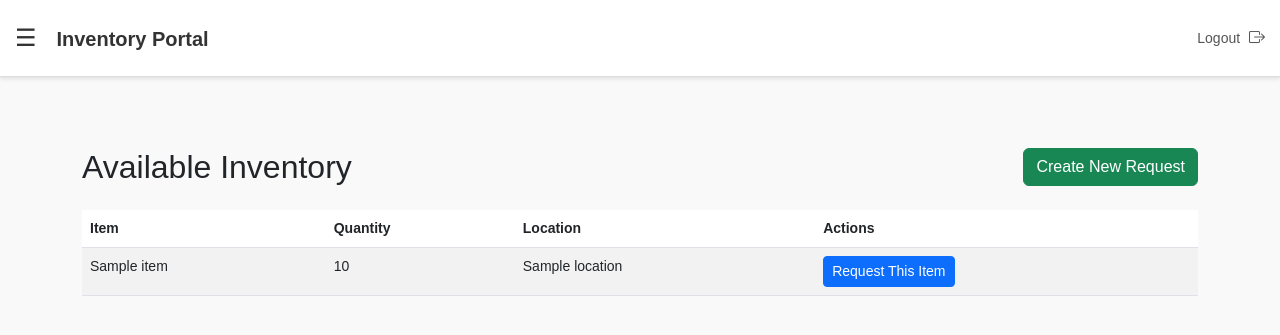
After one commit to ladvapranay/InventoryTrackerApp, a Django app: template templates/available_inventory.html in a window 1280 px wide. The commit adds this page. Shown: the top 335 px of the page. Run offline with Django 5.2, Linux system fonts and the light colour scheme; the template is opened without the code that fills it: most values are stand-ins (such as "Sample title", 1, 10 or a date in 2020).

```diff
--- a/InventoryTrackerApp/urls.py
+++ b/InventoryTrackerApp/urls.py
@@ -24,6 +24,7 @@ urlpatterns = [
     path('admin/', admin.site.urls),  # Admin route
     path('', auth_views.LoginView.as_view(template_name='registration/login.html'), name='login'),  # Login page
     path('logout/', auth_views.LogoutView.as_view(next_page='/'), name='logout'),  # Logout
-    path('dashboard/', views.dashboard, name='dashboard'),  # Dashboard route
+    path('dashboard/', views.dashboard, name='dashboard'), # Dashboard route
+    path('available-inventory/', views.available_inventory, name='available_inventory'),
     path('create-request/', views.create_request, name='create_request'),
 ]
--- /dev/null
+++ b/templates/available_inventory.html
@@ -0,0 +1,46 @@
+{% extends "base.html" %}
+
+{% block title %}Available Inventory{% endblock %}
+
+{% block content %}
+<div class="container mt-5">
+    <!-- Toolbar Section -->
+    <div class="toolbar d-flex justify-content-between align-items-center mb-4">
+        <h2 class="m-0">Available Inventory</h2>
+        <a href="{% url 'create_request' %}" class="btn btn-success">Create New Request</a>
+    </div>
+
+    <!-- Content Section -->
+    {% if items.count == 0 %}
+        <p>No inventory items available at the moment.</p>
+    {% else %}
+        <!-- Responsive Table -->
+        <div class="table-responsive">
+            <table class="table table-striped">
+                <thead>
+                    <tr>
+                        <th>Item</th>
+                        <th>Quantity</th>
+                        <th>Location</th>
+                        <th>Actions</th>
+                    </tr>
+                </thead>
+                <tbody>
+                    {% for item in items %}
+                    <tr>
+                        <td>{{ item.name }}</td>
+                        <td>{{ item.quantity }}</td>
+                        <td>{{ item.location }}</td>
+                        <td>
+                            <a href="{% url 'create_request' %}?item_id={{ item.id }}" class="btn btn-primary btn-sm">
+                                Request This Item
+                            </a>
+                        </td>
+                    </tr>
+                    {% endfor %}
+                </tbody>
+            </table>
+        </div>
+    {% endif %}
+</div>
+{% endblock %}
--- a/templates/base.html
+++ b/templates/base.html
@@ -116,9 +116,17 @@
 
 <!-- Custom Dropdown Menu -->
 <div id="dropdownMenu" class="dropdown-menu">
-        <a href="{% url 'dashboard' %}">Dashboard</a>
-        <a href="{% url 'create_request' %}">Create Request</a>
-        <!-- Add more navigation links here -->
+    <a href="{% url 'dashboard' %}" class="{% if request.resolver_match.url_name == 'dashboard' %}active{% endif %}">
+        Dashboard
+    </a>
+    <a href="{% url 'create_request' %}"
+       class="{% if request.resolver_match.url_name == 'create_request' %}active{% endif %}">
+        Create Request
+    </a>
+    <a href="{% url 'available_inventory' %}"
+       class="{% if request.resolver_match.url_name == 'available_inventory' %}active{% endif %}">
+        Available Inventory
+    </a>
 </div>
 
 <!-- Main Content -->
@@ -141,7 +149,7 @@
     });
 
     // Close the dropdown when clicking anywhere outside
-        document.addEventListener('click', function(event) {
+    document.addEventListener('click', function (event) {
         const isClickInside = dropdownMenu.contains(event.target) || hamburgerIcon.contains(event.target);
         if (!isClickInside) {
             dropdownMenu.style.display = 'none';
```
Also changed, not shown: db.sqlite3. Lines whose indentation alone changed are shown as unchanged.
